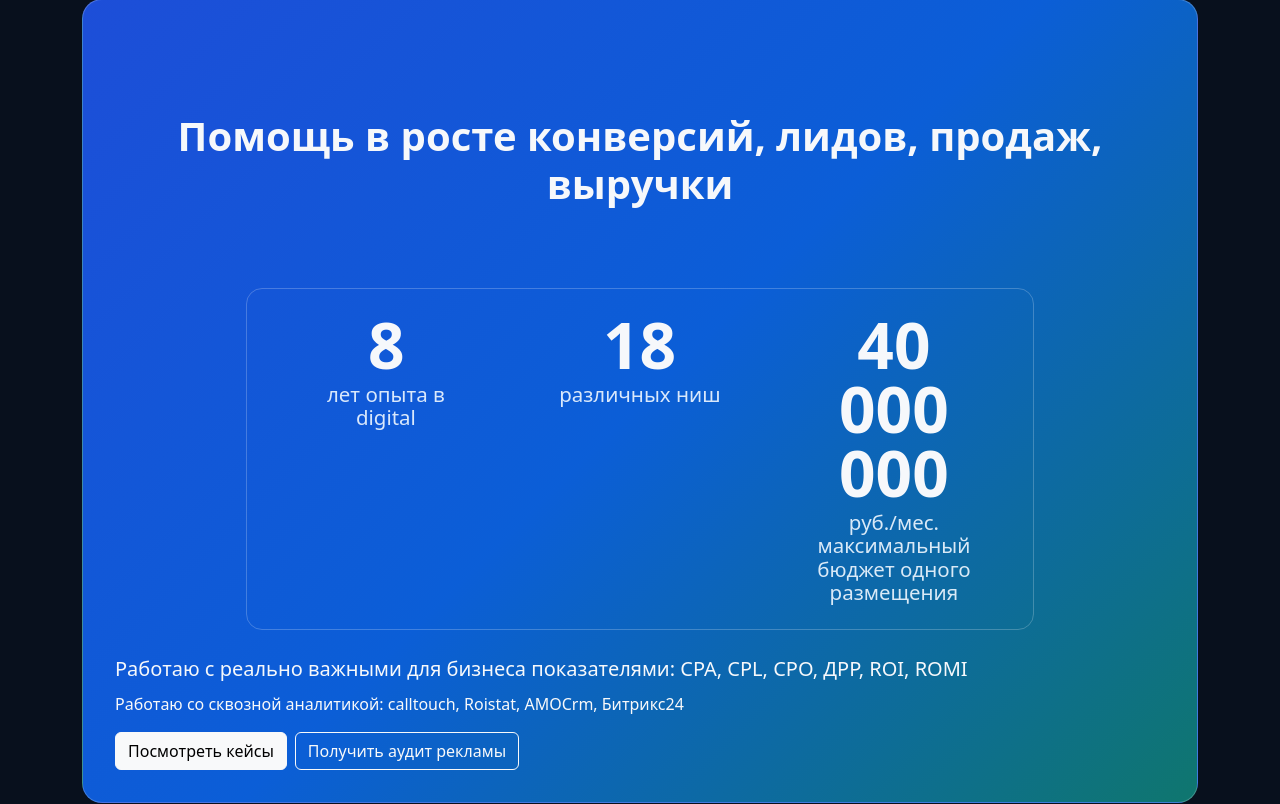
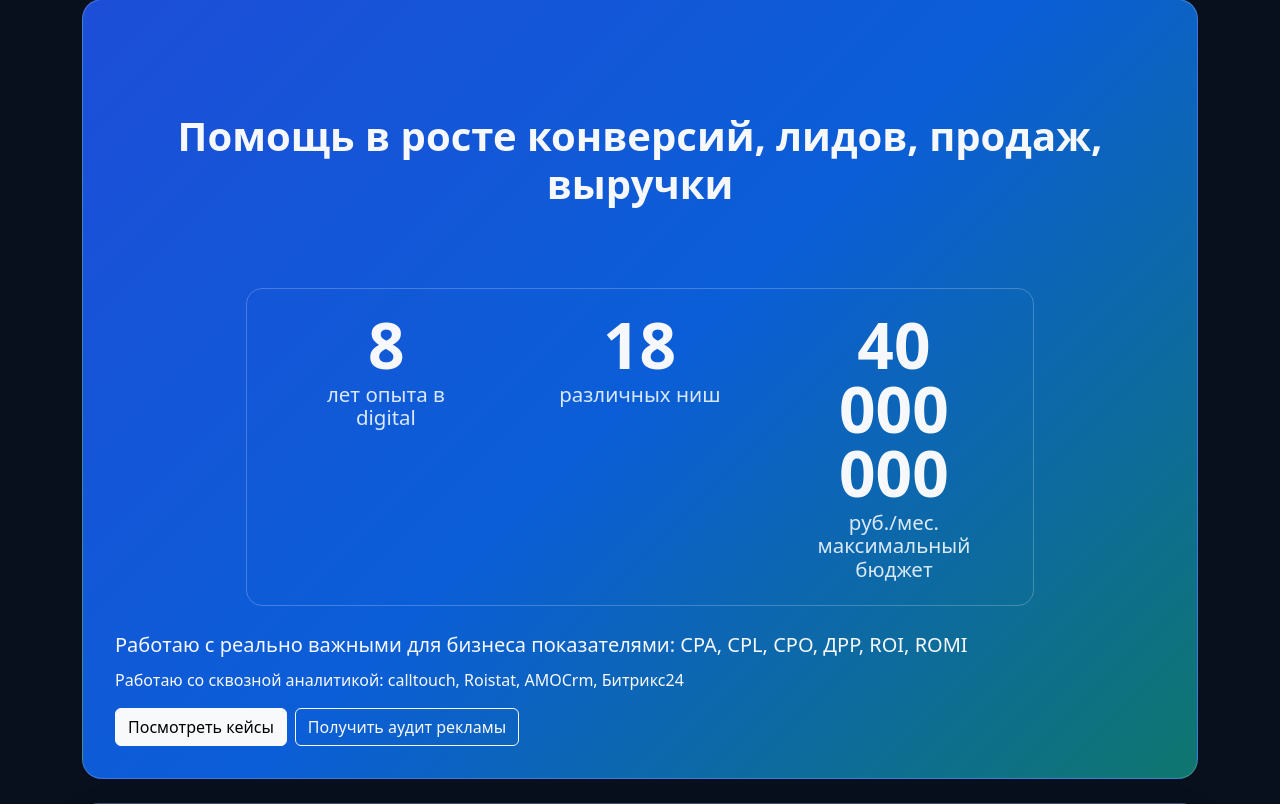
Before and after one commit to barabanov-oi/context_landing, a Flask app: page / in a window 1280 px wide. Shown: the part 82-886 px from the top of the page. Run offline with Flask 3, Linux system fonts and the light colour scheme.

Commit message:
правка плашки

```diff
--- a/templates/index.html
+++ b/templates/index.html
@@ -82,7 +82,7 @@
     <div class="col-md-4">
       <div class="hero-kpi animate-kpi">
         <span class="value">40<br>000 000</span>
-        <span class="label">руб./мес. максимальный бюджет одного размещения</span>
+        <span class="label">руб./мес. максимальный бюджет</span>
       </div>
     </div>
     </div>
```
